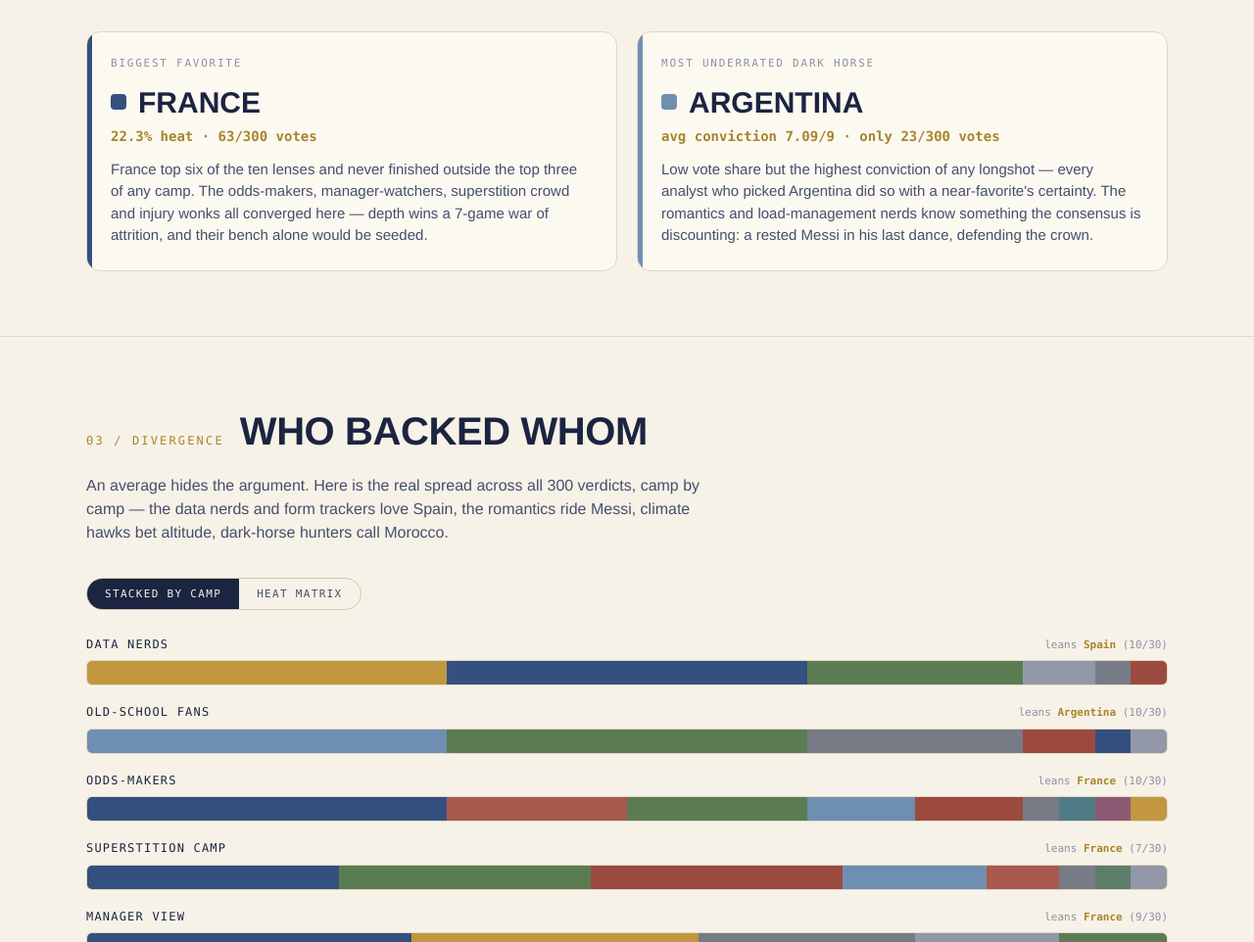
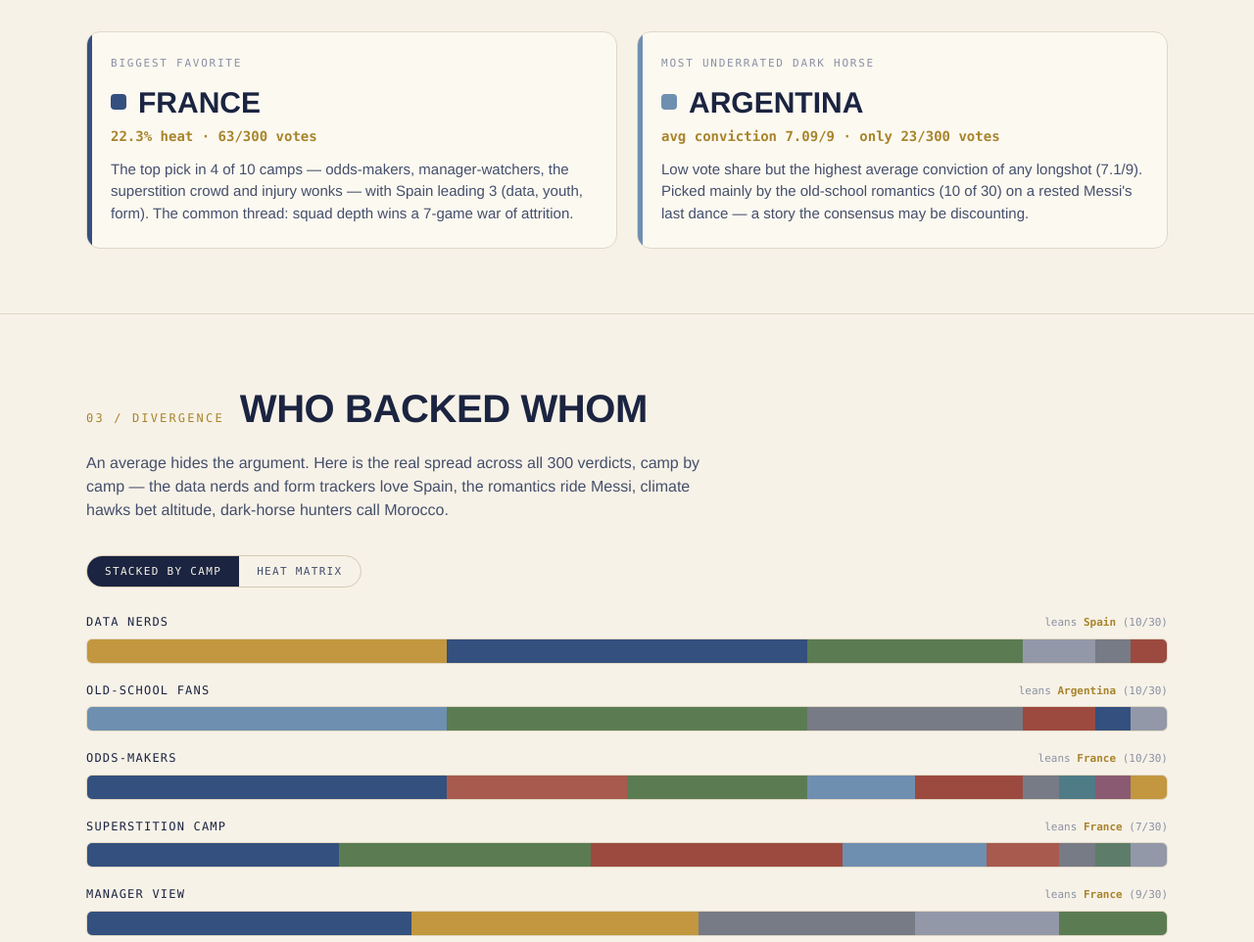
Before and after one commit to Genovese-Felipe/2026-Data-World-Champ, a plain HTML site: page index.html in a window 1280 px wide. Shown: the part 2249-3211 px from the top of the page at 98% size. Drawn offline with Linux system fonts and the light colour scheme.

Commit message:
Correct insight-card copy to match the data
France led 4 of 10 camps (not 6) and did not rank top-3 everywhere;
Spain led 3. Reword the favorite and dark-horse cards accordingly.

Co-Authored-By: Claude Sonnet 5.5 <noreply@anthropic.com>
Claude-Session: https://claude.ai/code/session_01X8J82wvMAPbYk6BNnSe5h3

```diff
--- a/index.html
+++ b/index.html
@@ -425,10 +425,10 @@
   const fav=D.insights.favorite, dark=D.insights.dark_horse;
   fillCard('card-fav', fav.team,
     fav.prob+'% heat · '+fav.votes+'/300 votes',
-    'France top six of the ten lenses and never finished outside the top three of any camp. The odds-makers, manager-watchers, superstition crowd and injury wonks all converged here — depth wins a 7-game war of attrition, and their bench alone would be seeded.');
+    'The top pick in 4 of 10 camps — odds-makers, manager-watchers, the superstition crowd and injury wonks — with Spain leading 3 (data, youth, form). The common thread: squad depth wins a 7-game war of attrition.');
   fillCard('card-dark', dark.team,
     'avg conviction '+dark.avg_conf+'/9 · only '+dark.votes+'/300 votes',
-    'Low vote share but the highest conviction of any longshot — every analyst who picked Argentina did so with a near-favorite\'s certainty. The romantics and load-management nerds know something the consensus is discounting: a rested Messi in his last dance, defending the crown.');
+    'Low vote share but the highest average conviction of any longshot (7.1/9). Picked mainly by the old-school romantics (10 of 30) on a rested Messi\'s last dance — a story the consensus may be discounting.');
 
   function fillCard(id, team, stat, desc){
     const c=document.getElementById(id), col=TEAMCOLOR(team);
```
